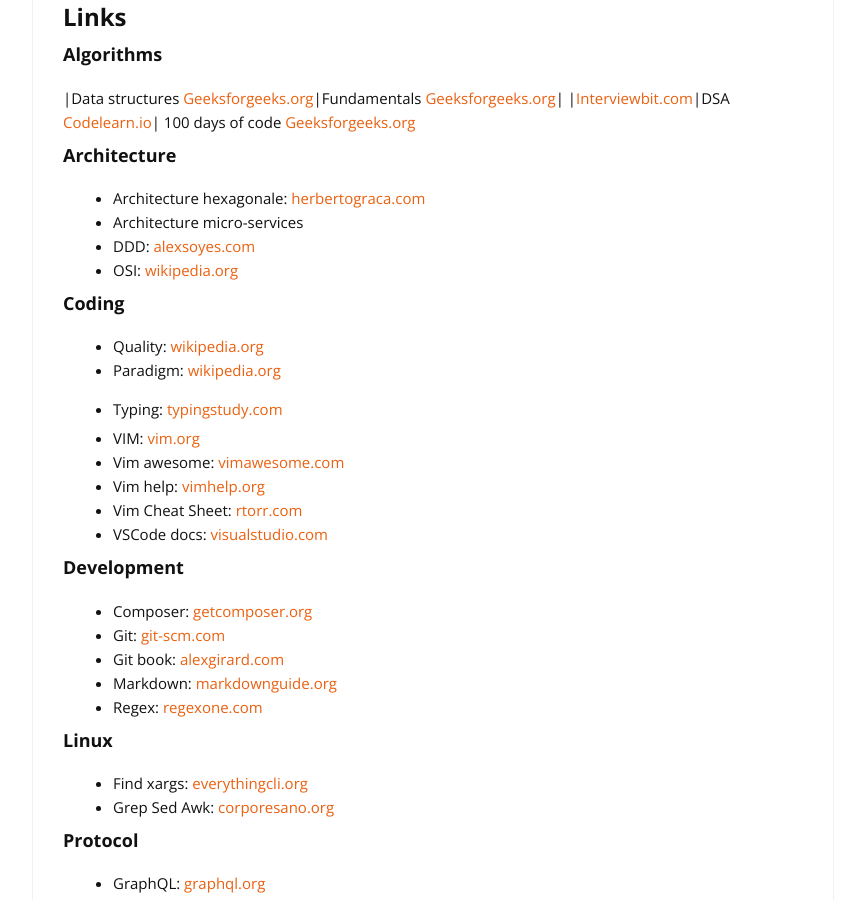
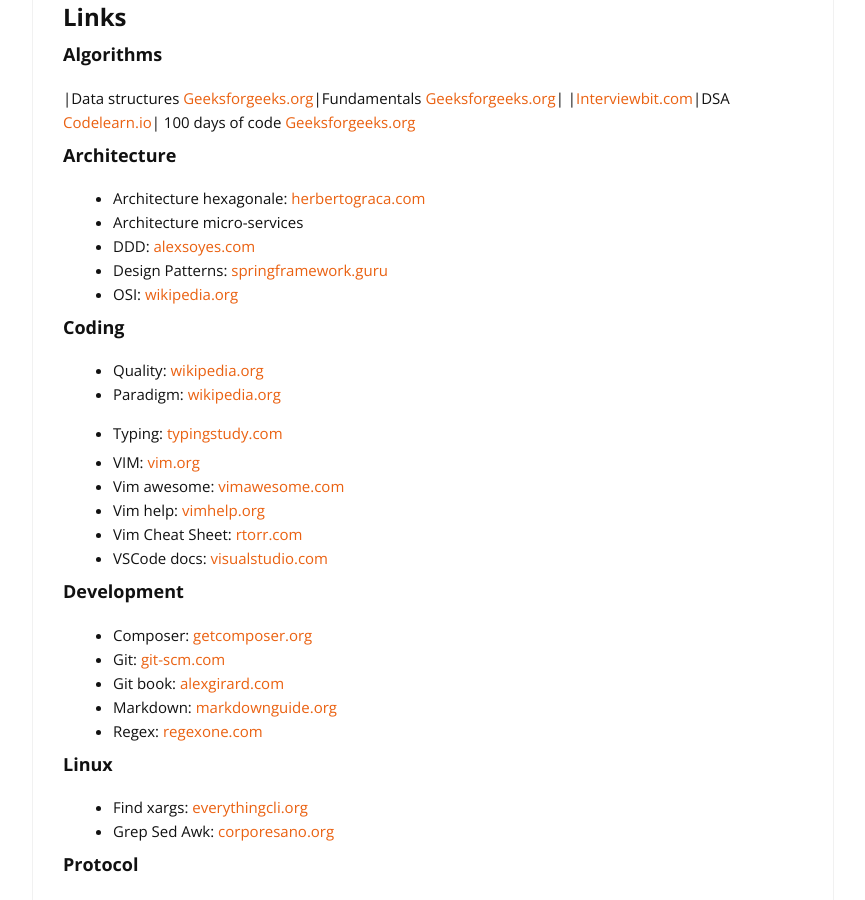
Before and after one commit to cylmat/cylmat.github.io, a Jekyll site: the page built from _pages/USEFUL.md, in a window 1280 px wide and 900 px high, scrolled down 1016 px. Shown: the whole window, without its empty margins (207-1072 px from the left). Built offline with Jekyll 4.4.1, drawn with Linux system fonts in a browser that asks for light colours; nearby versions of some CDN libraries.

Commit message:
Update USEFUL.md

```diff
--- a/_pages/USEFUL.md
+++ b/_pages/USEFUL.md
@@ -45,6 +45,7 @@
 + Architecture hexagonale: [herbertograca.com](https://herbertograca.com/2017/11/16/explicit-architecture-01-ddd-hexagonal-onion-clean-cqrs-how-i-put-it-all-together/)
 + Architecture micro-services
 + DDD: [alexsoyes.com](https://alexsoyes.com/ddd-domain-driven-design)
++ Design Patterns: [springframework.guru](https://springframework.guru/gang-of-four-design-patterns)
 + OSI: [wikipedia.org](https://fr.wikipedia.org/wiki/Mod%C3%A8le_OSI)
 
 ### Coding
```
